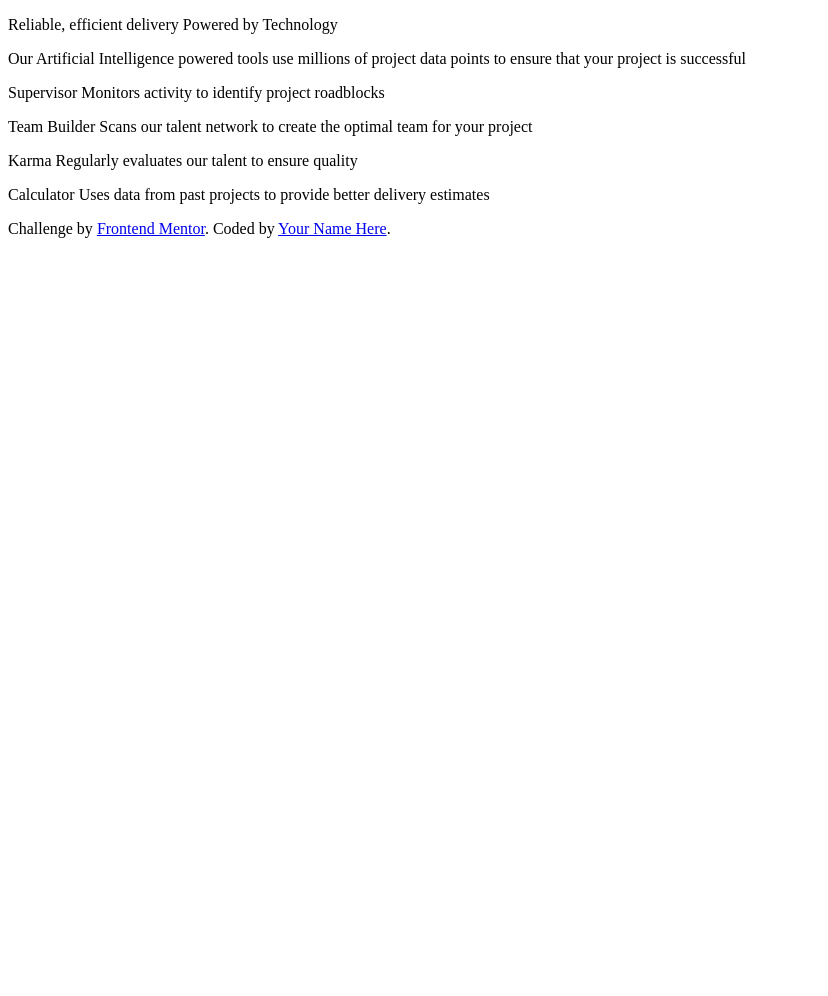
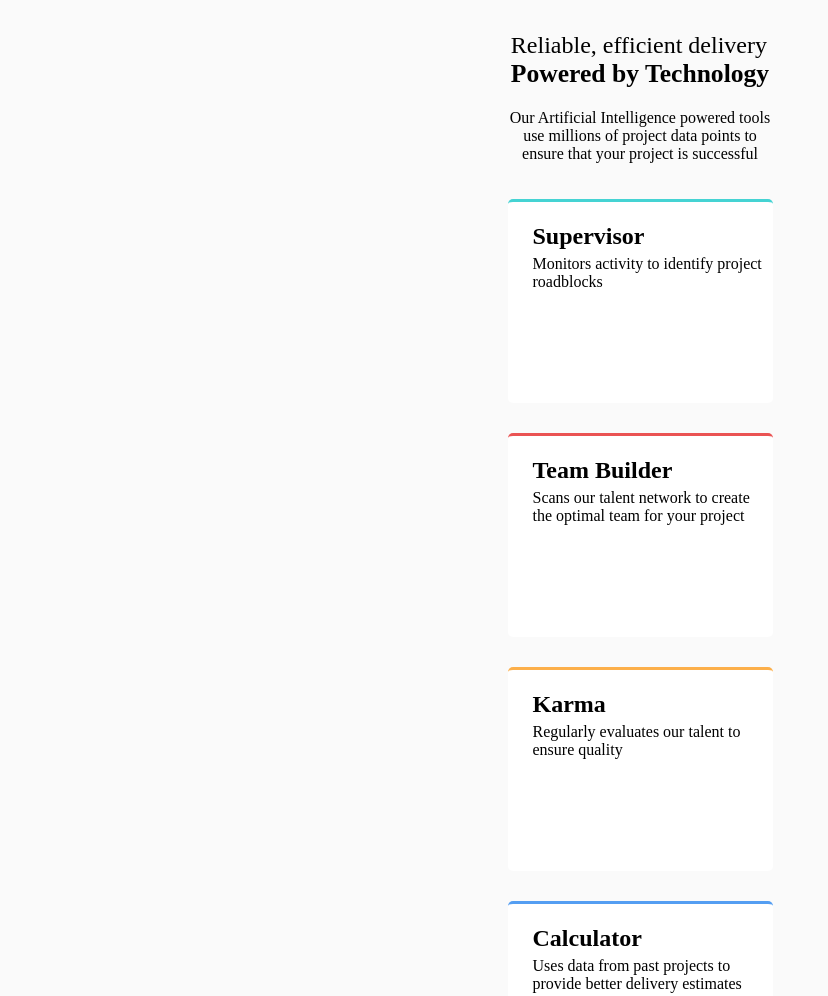
Before and after one commit to BeeEmTee-21/four-card-feature-section-master, a plain HTML site: page index.html in a window 1280 px wide. Shown: the top 996 px of the page, without its empty margins (0-828 px from the left). Before the commit the page ends 800 px from the top, so only its background shows below. Drawn offline with Linux system fonts and the light colour scheme.

Commit message:
card styling and grid introduction

```diff
--- a/fourcards.css
+++ b/fourcards.css
@@ -1,2 +1,66 @@
 .attribution { font-size: 0.6875rem; text-align: center; }
-    .attribution a { color: hsl(228, 45%, 44%); }
+.attribution a { color: hsl(228, 45%, 44%); }
+
+/* color naming*/
+
+
+/* card styling before griding- mobile-first approach*/
+body{
+    background-color: #fafafa;
+    font-family: "Poppins";
+}
+.content-head{
+    font-size: 1.5rem;
+
+}
+.bold-text{
+    font-weight: 900;
+    font-size: 1.6rem;
+}
+.content-body{
+    width: 270px;
+    margin-top: -20px;
+    margin-bottom: 20px;
+    text-align: center;
+}
+.card-1,.card-2,.card-3,.card-4{
+    width: 240px;
+    height: 200px;
+    padding-left: 25px;
+    padding-top: 1px;
+    background-color: hsl(0, 0%, 100%);
+    border-top: solid ;
+    border-bottom-left-radius: 5px;
+    border-bottom-right-radius: 5px;
+    border-top-left-radius: 5px;
+    border-top-right-radius: 5px;
+    /* box-shadow: black; */
+
+}
+.card-2{
+    border-color: hsl(0, 78%, 62%);
+}
+.card-1{
+    border-color: hsl(180, 62%, 55%);
+}
+.card-3{
+    border-color: hsl(34, 97%, 64%);
+}
+.card-4{
+    border-color:hsl(212, 86%, 64%);
+}
+.marg-up{
+    margin-top: -15px;
+}
+.flex-first{
+    display: flex;
+    flex-direction: column;
+    justify-content: center;
+    align-items: center;
+    min-height: 100vh;
+
+}
+.grid-container{
+    display: grid;
+    gap: 30px;
+}
--- a/index.html
+++ b/index.html
@@ -3,54 +3,59 @@
 <head>
   <meta charset="UTF-8">
   <meta name="viewport" content="width=device-width, initial-scale=1.0"> <!-- displays site properly based on user's device -->
-
+  <link rel="stylesheet" href="https://fonts.google.com/specimen/Poppins"
   <link rel="icon" type="image/png" sizes="32x32" href="./images/favicon-32x32.png">
-
+  <link rel="stylesheet" href="./fourcards.css">
   <title>Frontend Mentor | Four card feature section</title>
 
 </head>
 <body>
-  <div class="grid-container">
+  <div class="flex-first">
     <div class="item content-head">
       <p>
-      Reliable, efficient delivery
-    <span>Powered by Technology</span>
+        Reliable, efficient delivery<br>
+      <span class="bold-text">Powered by Technology</span>
       </p>
       </div>
 
-    <div class="item card-1">
+      <div class="item content-body">
       <p>
       Our Artificial Intelligence powered tools use millions of project data points
       to ensure that your project is successful
       </p>
       </div>
+    <div class="grid-container">
+      <div class="item card-1">
 
-    <div class="item card-2">
-    <p>
-    Supervisor
+      <h2>Supervisor</h2>
+      <p class="marg-up">
       Monitors activity to identify project roadblocks
       </p>
       </div>
 
-    <div class="item card-3">
-    <p>
-    Team Builder
+      <div class="item card-2">
+
+      <h2>Team Builder</h2>
+      <p class="marg-up">
       Scans our talent network to create the optimal team for your project
       </p>
       </div>
 
-    <div class="item card-4">
-    <p>
-    Karma
+      <div class="item card-3">
+
+      <h2>Karma</h2>
+      <p class="marg-up">
       Regularly evaluates our talent to ensure quality
       </p>
       </div>
 
-    <div class="item card-5">
-    <p>
-    Calculator
+      <div class="item card-4">
+
+      <h2>Calculator</h2>
+      <p class="marg-up">
       Uses data from past projects to provide better delivery estimates
       </p>
+      </div>
     </div>
   </div>
 
```
Lines whose indentation alone changed are shown as unchanged.
